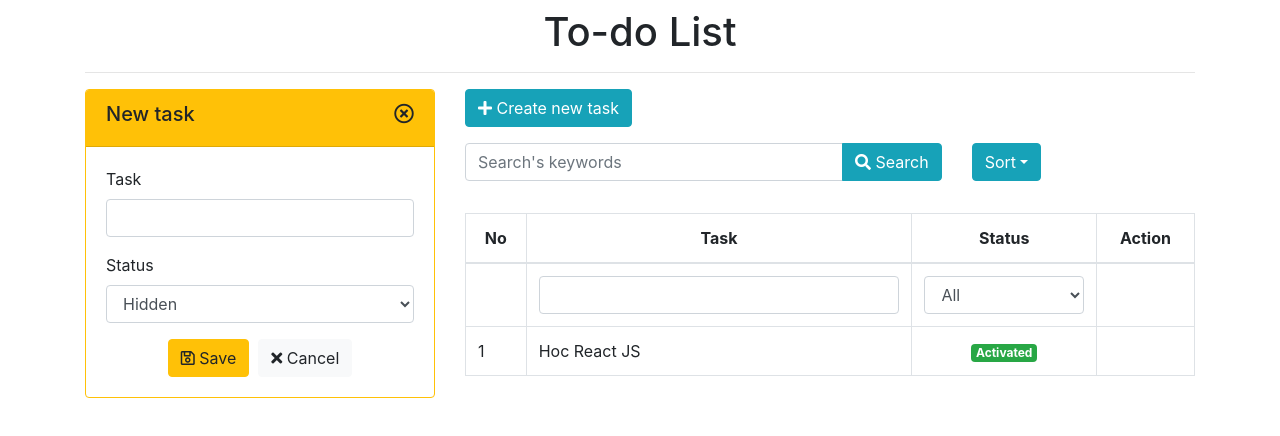
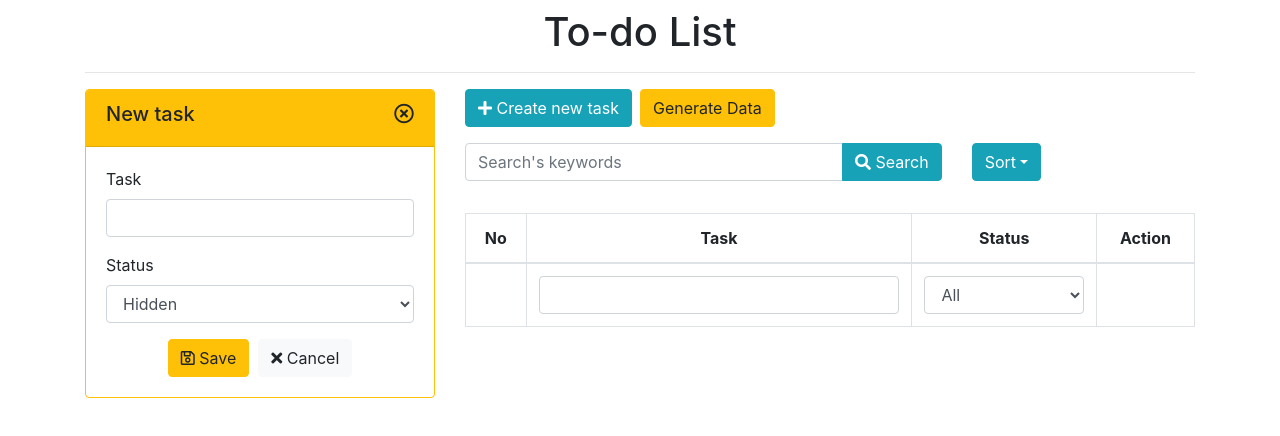
Before and after one commit to duynguyen212/redux-todolist, a React (Create React App) app: page / in a window 1280 px wide. Shown: the top 436 px of the page. Built offline with nearby package versions, Linux system fonts and the light colour scheme.

Commit message:
Generate & Display Tasks

```diff
--- a/src/App.js
+++ b/src/App.js
@@ -5,7 +5,63 @@ import Controls from './components/Controls';
 import TaskList from './components/TaskList';
 
 class App extends Component {
+  constructor(props) {
+    super(props);
+    this.state = {
+      tasks: []
+    };
+  }
+
+  componentWillMount(){
+    //console.log('component will mount');
+    if(localStorage && localStorage.getItem('tasks')) {
+      var tasks = JSON.parse(localStorage.getItem('tasks'));
+      this.setState({tasks: tasks});
+    }
+  }
+
+  onGenerateData = () => {
+    //console.log('generate');
+    //id: unique, name, status
+    var tasks = [
+      {
+        id: this.generateIdString(),
+        name: 'Learn React JS',
+        status: true
+      },
+      {
+        id: this.generateIdString(),
+        name: 'Play PUBG',
+        status: false
+      },
+      {
+        id: this.generateIdString(),
+        name: 'Learn Node JS',
+        status: false
+      },
+      {
+        id: this.generateIdString(),
+        name: 'Play football',
+        status: true
+      }
+    ];
+    this.setState({tasks: tasks});
+    localStorage.setItem('tasks', JSON.stringify(tasks));
+
+    console.log(tasks);
+  }
+
+
+  s4() {
+    return Math.floor((1 + Math.random()) * 0x10000).toString(16).substr(4);
+  }
+
+  generateIdString() {
+    return this.s4() + '-' + this.s4() + 'x' + this.s4() + this.s4();
+  }
+
   render() {
+    var { tasks } = this.state // ~ var tasks = this.state.tasks;
     return (
       <div className="container">
         <div className="mt-2">
@@ -19,14 +75,14 @@ class App extends Component {
           </div>
           <div className="col-lg-8 col-md-8 col-xs-12 col-sm-12">
             <button className="btn btn-info"><i className="fas fa-plus"></i> Create new task</button>
-
+            <button className="btn btn-warning ml-2" onClick = {this.onGenerateData}> Generate Data</button>
             {/* Search & Sort */}
             <Controls />
 
             {/* Task(s) List */}
-            <div class="row mt-3">
-              <div class="col-lg-12 col-md-12 col-sm-12 col-xs-12">
-                <TaskList />
+            <div className="row mt-3">
+              <div className="col-lg-12 col-md-12 col-sm-12 col-xs-12">
+                <TaskList tasks = { tasks } />
               </div>
             </div>
           </div>
--- a/src/components/TaskItem.js
+++ b/src/components/TaskItem.js
@@ -2,12 +2,20 @@ import React, { Component } from 'react';
 
 class TaskItem extends Component {
   render() {
+    var { task, index } = this.props;
     return (
         <tr>
-            <td>1</td>
-            <td>Hoc React JS</td>
-            <td className="text-center"><span className="badge badge-success">Activated</span>  </td>
-            <td></td>
+            <td> { index + 1 } </td>
+            <td>{ task.name }</td>
+            <td className="text-center">
+              <span className = { task.status ? "badge badge-success" : "badge badge-warning" }>
+                {task.status ? "Done" : "Waiting"}
+              </span>
+            </td>
+            <td className="text-center">
+              <button className="btn btn-info"> <i class="fas fa-edit"> </i> </button> {"  "}
+              <button className="btn btn-danger"> <i class="fas fa-trash"> </i> </button> {"  "}
+            </td>
         </tr>
       );
   }
--- a/src/components/TaskList.js
+++ b/src/components/TaskList.js
@@ -3,6 +3,11 @@ import TaskItem from './TaskItem';
 
 class TaskList extends Component {
   render() {
+    var { tasks } = this.props; // ~ var tasks = this.props.tasks
+    var elmTasks = tasks.map((task, index) => {
+        return <TaskItem key= {task.id} index = {index} task={task} />
+    });
+
     return (
         <table class="table table-bordered table-hover">
             <thead>
@@ -29,7 +34,8 @@ class TaskList extends Component {
                     <td></td>
                 </tr>
 
-                <TaskItem></TaskItem>
+                { elmTasks}
+
             </tbody>
         </table>
       );
```
